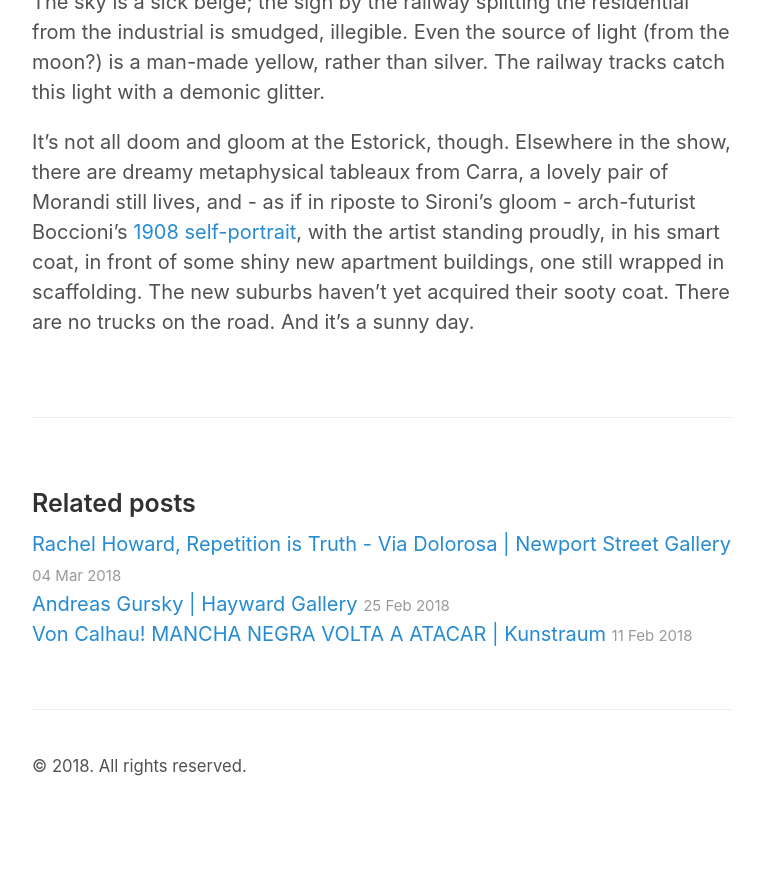
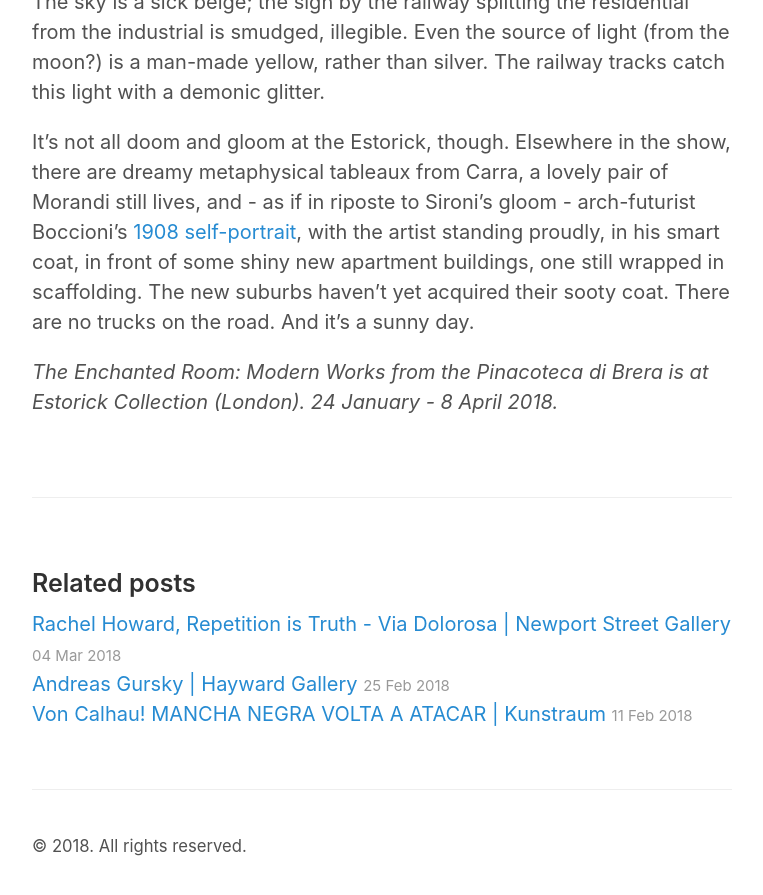
Before and after one commit to JMDKC/jmdkc.github.io, a Jekyll site: the page built from _posts/2018-02-18-sironi-estorick.md, in a window 1280 px wide and 900 px high, scrolled down 2685 px. Shown: the top 895 px of the window, without its empty margins (258-1021 px from the left). Built offline with Jekyll 4.4.1, drawn with Linux system fonts in a browser that asks for light colours; before the commit the page ends 3505 px from its top, so only the background shows below that.

Commit message:
Added date information to various posts; replaced asset in Gursky post

```diff
--- a/_posts/2018-02-18-sironi-estorick.md
+++ b/_posts/2018-02-18-sironi-estorick.md
@@ -26,3 +26,5 @@ There is nothing that isn't man-made in this small painting, but no sign of peop
 The sky is a sick beige; the sign by the railway splitting the residential from the industrial is smudged, illegible. Even the source of light (from the moon?) is a man-made yellow, rather than silver. The railway tracks catch this light with a demonic glitter.
 
 It's not all doom and gloom at the Estorick, though. Elsewhere in the show, there are dreamy metaphysical tableaux from Carra, a lovely pair of Morandi still lives, and - as if in riposte to Sironi's gloom - arch-futurist Boccioni's [1908 self-portrait](http://pinacotecabrera.org/en/collezione-online/opere/self-portrait-boccioni/), with the artist standing proudly, in his smart coat, in front of some shiny new apartment buildings, one still wrapped in scaffolding. The new suburbs haven't yet acquired their sooty coat. There are no trucks on the road. And it's a sunny day.
+
+*The Enchanted Room: Modern Works from the Pinacoteca di Brera is at Estorick Collection (London). 24 January - 8 April 2018.*
```
Also changed, not shown: _posts/2018-02-04-dorazio-tornabuoni.md (+2 -0 lines), _posts/2018-02-11-von-calhau-kunstraum.md (+2 -0 lines), _posts/2018-02-25-gursky-hayward.md (+2 -0 lines), _posts/2018-03-04-howard-newport.md (+2 -0 lines), Assets/gursky-hayward.jpg, 1 other file.
